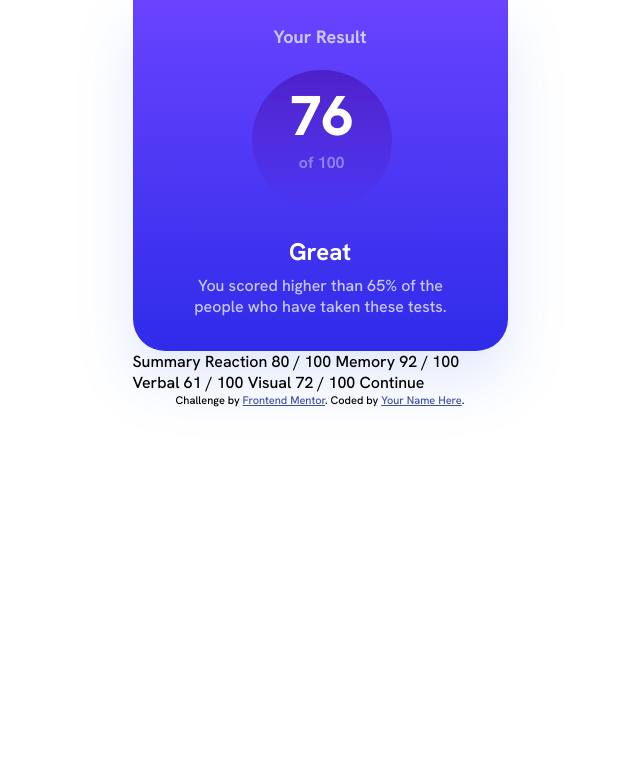
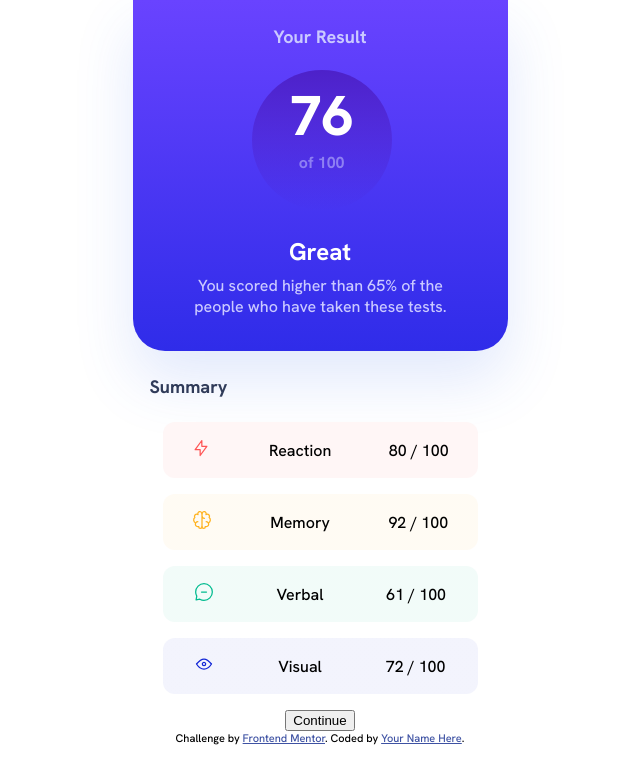
Before and after one commit to bauzhadze97/result, a plain HTML site: page index.html in a window 1280 px wide. Shown: the whole page, without its empty margins (320-960 px from the left). Drawn offline with Linux system fonts and the light colour scheme.

Commit message:
boxes done

```diff
--- a/index.html
+++ b/index.html
@@ -25,21 +25,35 @@
 
 
 
-  Summary
+    <div class="reitingtext">Summary</div>
+      <div class="reaction">
+        <div> <img src="/assets/images/icon-reaction.svg"></div>
+        <div> Reaction</div>
+              <div> 80 / 100</div>
+      </div>
 
-  Reaction
-  80 / 100
+      <div class="memory">
+        <div> <img src="/assets/images/icon-memory.svg"></div>
+        <div> Memory</div>
+              <div>   92 / 100</div>
+      </div>
 
-  Memory
-  92 / 100
+      <div class="verbal">
+        <div> <img src="/assets/images/icon-verbal.svg"></div>
+        <div> Verbal</div>
+              <div>   61 / 100</div>
+      </div>
 
-  Verbal
-  61 / 100
+      <div class="visual">
+        <div> <img src="/assets/images/icon-visual.svg"></div>
+        <div> Visual</div>
+              <div>   72 / 100</div>
+      </div>
 
-  Visual
-  72 / 100
 
-  Continue
+
+<button onclick="#">Continue </button>
+
   </div>
   <div class="attribution">
     Challenge by <a href="https://www.frontendmentor.io?ref=challenge" target="_blank">Frontend Mentor</a>.
--- a/style.css
+++ b/style.css
@@ -83,6 +83,54 @@ body{
     padding: 0px 57px 0px 58px;
     color: #CAC9FF;
 }
+.container .reitingtext{
+    font-family: 'Hanken Grotesk';
+    font-style: normal;
+    font-weight: 700;
+    font-size: 18px;
+    line-height: 23px;
+    color: #303B59;
+    padding: 24px 263px 24px 0;
+}
+
+.container .reaction {
+    background: linear-gradient(0deg, rgba(255, 255, 255, 0.95), rgba(255, 255, 255, 0.95)), #FF5555;
+    border-radius: 12px;
+    width: 315px;
+    height: 56px;
+    display: flex;
+    align-items: center;
+    margin-bottom: 16px;
+}
+.container .memory{
+    background: linear-gradient(0deg, rgba(255, 255, 255, 0.95), rgba(255, 255, 255, 0.95)), #FFB21E;
+    border-radius: 12px;
+    width: 315px;
+    height: 56px;
+    display: flex;
+    align-items: center;
+    margin-bottom: 16px;
+}
+.container .verbal {
+    background: linear-gradient(0deg, rgba(255, 255, 255, 0.95), rgba(255, 255, 255, 0.95)), #00BB8F;
+    border-radius: 12px;
+    width: 315px;
+    height: 56px;
+    display: flex;
+    align-items: center;
+    margin-bottom: 16px;
+}
+.container .visual {
+    background: linear-gradient(0deg, rgba(255, 255, 255, 0.95), rgba(255, 255, 255, 0.95)), #1125D6;
+    border-radius: 12px;
+    width: 315px;
+    height: 56px;
+    display: flex;
+    align-items: center;
+    margin-bottom: 16px;
+
+}
+
 
 
 .attribution { font-size: 11px; text-align: center; }
```
